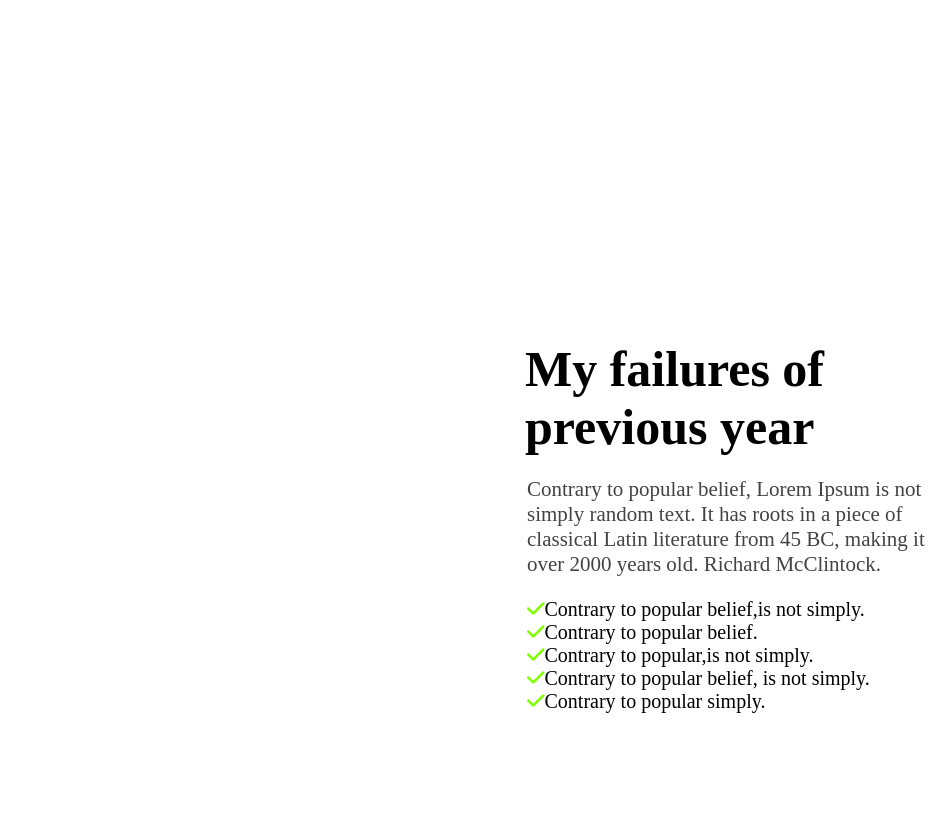
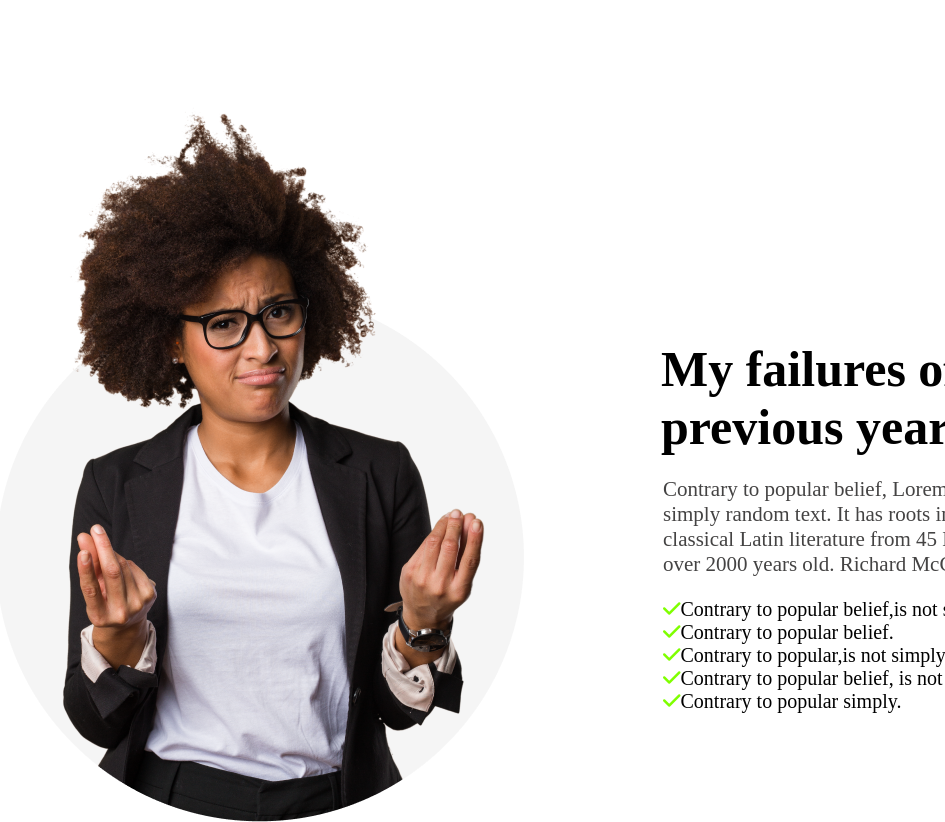
Before and after one commit to Shisir36/Assingment, a plain HTML site: page index.html in a window 1280 px wide. Shown: the part 810-1632 px from the top of the page, without its empty margins (335-1280 px from the left). Drawn offline with Linux system fonts and the light colour scheme; the site is published under a folder, as on GitHub Pages, so addresses that start at the root find nothing.

Commit message:
Change some things

```diff
--- a/index.html
+++ b/index.html
@@ -20,7 +20,7 @@
 </header>
 <main>
   <section class="about-failure">
-    <div class="person"><img src="/images/person.png" alt=""></div>
+    <div class="person"><img src="./images/person.png" alt=""></div>
     <div class="failure-details"> <h1 class="failure-title">My failures of previous year</h1>
         <p class="failure-description">Contrary to popular belief, Lorem Ipsum is not simply random text. It has roots in a piece of classical Latin literature from 45 BC, making it over 2000 years old. Richard McClintock.</p>
 
```
